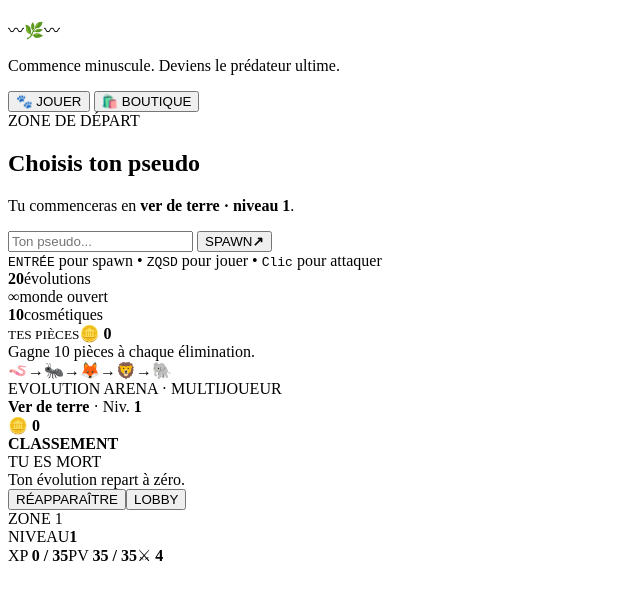
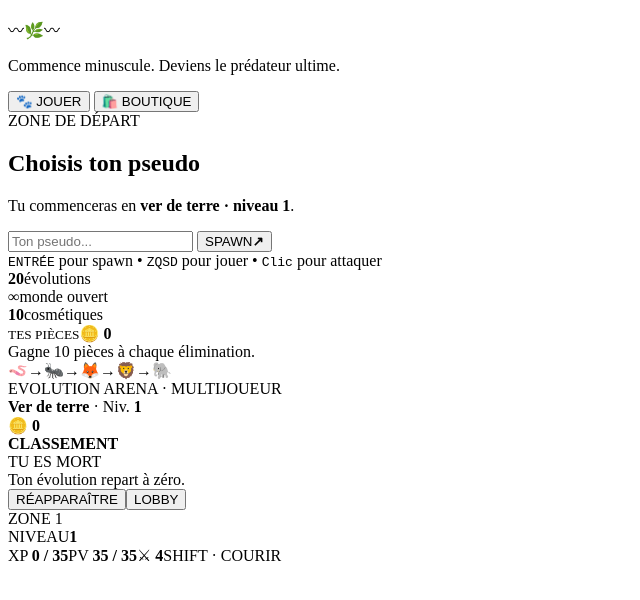
Before and after one commit to aminehadire73/Evolution-Arena, a plain HTML site: page public/index.html in a window 1280 px wide. Shown: the part 128-728 px from the top of the page, without its empty margins (0-640 px from the left). Drawn offline with nearby package versions, Linux system fonts and the light colour scheme.

Commit message:
Update index.html

```diff
--- a/public/index.html
+++ b/public/index.html
@@ -61,7 +61,7 @@
   <div class="top"><div class="pill"><b id="animal">Ver de terre</b> · Niv. <b id="level">1</b></div><div class="coin-pill">🪙 <b id="gameCoins">0</b></div><div class="score"><b>CLASSEMENT</b><div id="scores"></div></div></div>
   <div id="dead" class="hidden"><div class="deadtitle">TU ES MORT</div><div class="death-sub">Ton évolution repart à zéro.</div><div class="death-actions"><button id="respawn" type="button">RÉAPPARAÎTRE</button><button id="lobbyBtn" type="button">LOBBY</button></div></div>
   <div id="center"><div id="zone">ZONE 1</div><div id="hitmsg"></div></div>
-  <div id="bottom"><div class="lvl"><span>NIVEAU</span><strong id="lvlBig">1</strong></div><div class="stats"><div class="bar"><i id="xpbar"></i></div><div class="bar hp"><i id="hpbar"></i></div><div class="nums"><span>XP <b id="xpText">0 / 35</b></span><span>PV <b id="hpText">35 / 35</b></span><span>⚔ <b id="power">4</b></span></div></div></div>
+  <div id="bottom"><div class="lvl"><span>NIVEAU</span><strong id="lvlBig">1</strong></div><div class="stats"><div class="bar"><i id="xpbar"></i></div><div class="bar hp"><i id="hpbar"></i></div><div class="bar stamina"><i id="staminabar"></i></div><div class="nums"><span>XP <b id="xpText">0 / 35</b></span><span>PV <b id="hpText">35 / 35</b></span><span>⚔ <b id="power">4</b></span><span>SHIFT · COURIR</span></div></div></div>
 </div>
 <script src="https://cdn.jsdelivr.net/npm/three@0.160.0/build/three.min.js"></script>
 <script src="game.js"></script>
```
